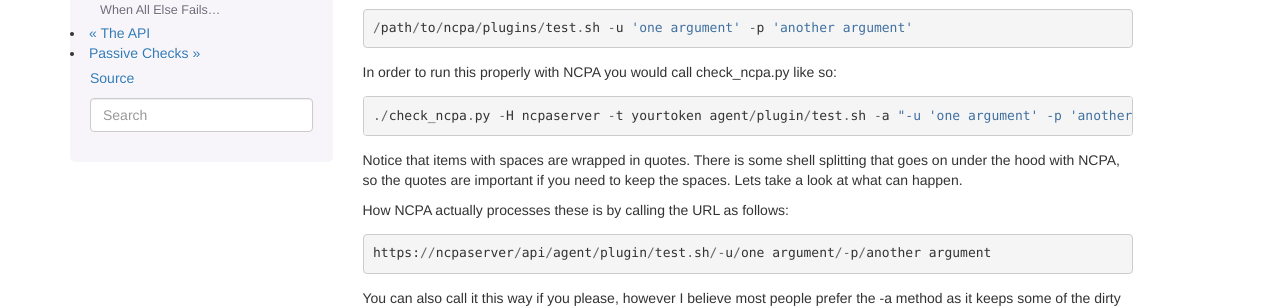
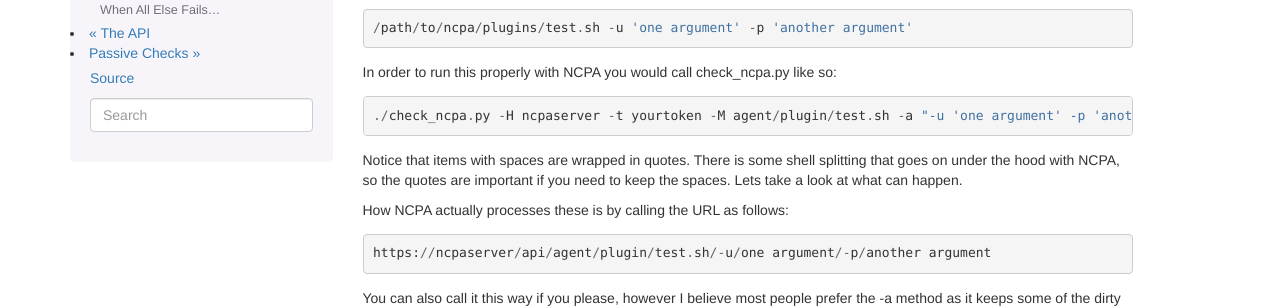
Before and after one commit to NagiosEnterprises/ncpa, a Sphinx documentation site: the page built from docs/active.rst, in a window 1280 px wide and 900 px high, scrolled down 1454 px. Shown: the part 243-551 px from the top of the window. Built offline with Sphinx 7.4.7, drawn with Linux system fonts in a browser that asks for light colours; the version number could not be read and is left out.

```diff
--- a/docs/active.rst
+++ b/docs/active.rst
@@ -74,7 +74,7 @@ Imagine we are going to run the test.sh plugin installed on our NCPA server. If
 
 In order to run this properly with NCPA you would call check_ncpa.py like so::
 
-    ./check_ncpa.py -H ncpaserver -t yourtoken agent/plugin/test.sh -a "-u 'one argument' -p 'another argument'"
+    ./check_ncpa.py -H ncpaserver -t yourtoken -M agent/plugin/test.sh -a "-u 'one argument' -p 'another argument'"
 
 Notice that items with spaces are wrapped in quotes. There is some shell splitting that goes on under
 the hood with NCPA, so the quotes are important if you need to keep the spaces. Lets take
```
